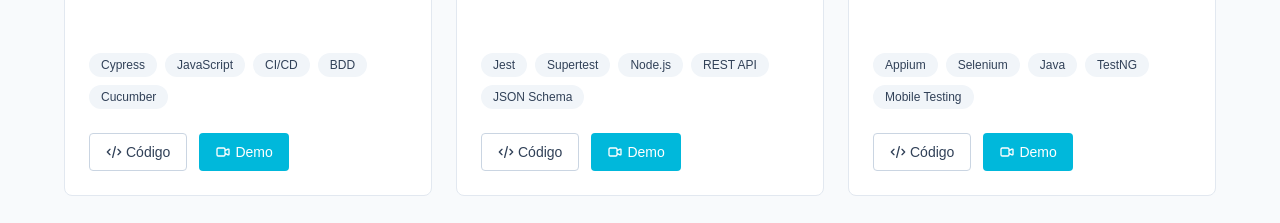
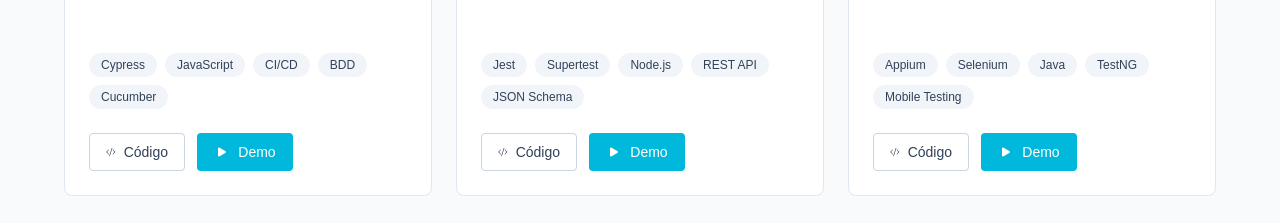
Before and after one commit to jojosuelobo/portfolio-v4, a Next.js app: page / in a window 1280 px wide. Shown: the part 3600-3823 px from the top of the page. Built offline with nearby package versions, Linux system fonts and the light colour scheme.

Commit message:
adjust icons

```diff
--- a/src/components/projects.tsx
+++ b/src/components/projects.tsx
@@ -90,10 +90,10 @@
                     href={project.codeUrl}
                     target="_blank"
                     rel="noopener noreferrer"
-                    className="flex items-center gap-1 px-4 py-2 border border-slate-300 rounded text-slate-700 hover:bg-slate-50 transition-colors text-sm font-medium"
+                    className="flex items-center justify-center gap-2 px-4 py-2 border border-slate-300 rounded text-slate-700 hover:bg-slate-50 transition-colors text-sm font-medium w-24"
                   >
-                    <svg className="w-4 h-4" fill="none" stroke="currentColor" viewBox="0 0 24 24" xmlns="http://www.w3.org/2000/svg">
-                      <path strokeLinecap="round" strokeLinejoin="round" strokeWidth={2} d="M10 20l4-16m4 4l4 4-4 4M6 16l-4-4 4-4" />
+                    <svg xmlns="http://www.w3.org/2000/svg" width="16" height="16" fill="currentColor" className="bi bi-code-slash" viewBox="0 0 16 16">
+                      <path d="M10.478 1.647a.5.5 0 1 0-.956-.294l-4 13a.5.5 0 0 0 .956.294l4-13zM4.854 4.146a.5.5 0 0 1 0 .708L1.707 8l3.147 3.146a.5.5 0 0 1-.708.708l-3.5-3.5a.5.5 0 0 1 0-.708l3.5-3.5a.5.5 0 0 1 .708 0zm6.292 0a.5.5 0 0 0 0 .708L14.293 8l-3.147 3.146a.5.5 0 0 0 .708.708l3.5-3.5a.5.5 0 0 0 0-.708l-3.5-3.5a.5.5 0 0 0-.708 0z" />
                     </svg>
                     Código
                   </a>
@@ -101,10 +101,10 @@
                     href={project.demoUrl}
                     target="_blank"
                     rel="noopener noreferrer"
-                    className="flex items-center gap-1 px-4 py-2 bg-cyan-500 text-white rounded hover:bg-cyan-600 transition-colors text-sm font-medium"
+                    className="flex items-center justify-center gap-2 px-4 py-2 bg-cyan-500 text-white rounded hover:bg-cyan-600 transition-colors text-sm font-medium w-24"
                   >
-                    <svg className="w-4 h-4" fill="none" stroke="currentColor" viewBox="0 0 24 24" xmlns="http://www.w3.org/2000/svg">
-                      <path strokeLinecap="round" strokeLinejoin="round" strokeWidth={2} d="M15 10l4.553-2.276A1 1 0 0121 8.618v6.764a1 1 0 01-1.447.894L15 14M5 18h8a2 2 0 002-2V8a2 2 0 00-2-2H5a2 2 0 00-2 2v8a2 2 0 002 2z" />
+                    <svg xmlns="http://www.w3.org/2000/svg" width="16" height="16" fill="currentColor" className="bi bi-play-fill" viewBox="0 0 16 16">
+                      <path d="m11.596 8.697-6.363 3.692c-.54.313-1.233-.066-1.233-.697V4.308c0-.63.692-1.01 1.233-.696l6.363 3.692a.802.802 0 0 1 0 1.393z" />
                     </svg>
                     Demo
                   </a>
```
